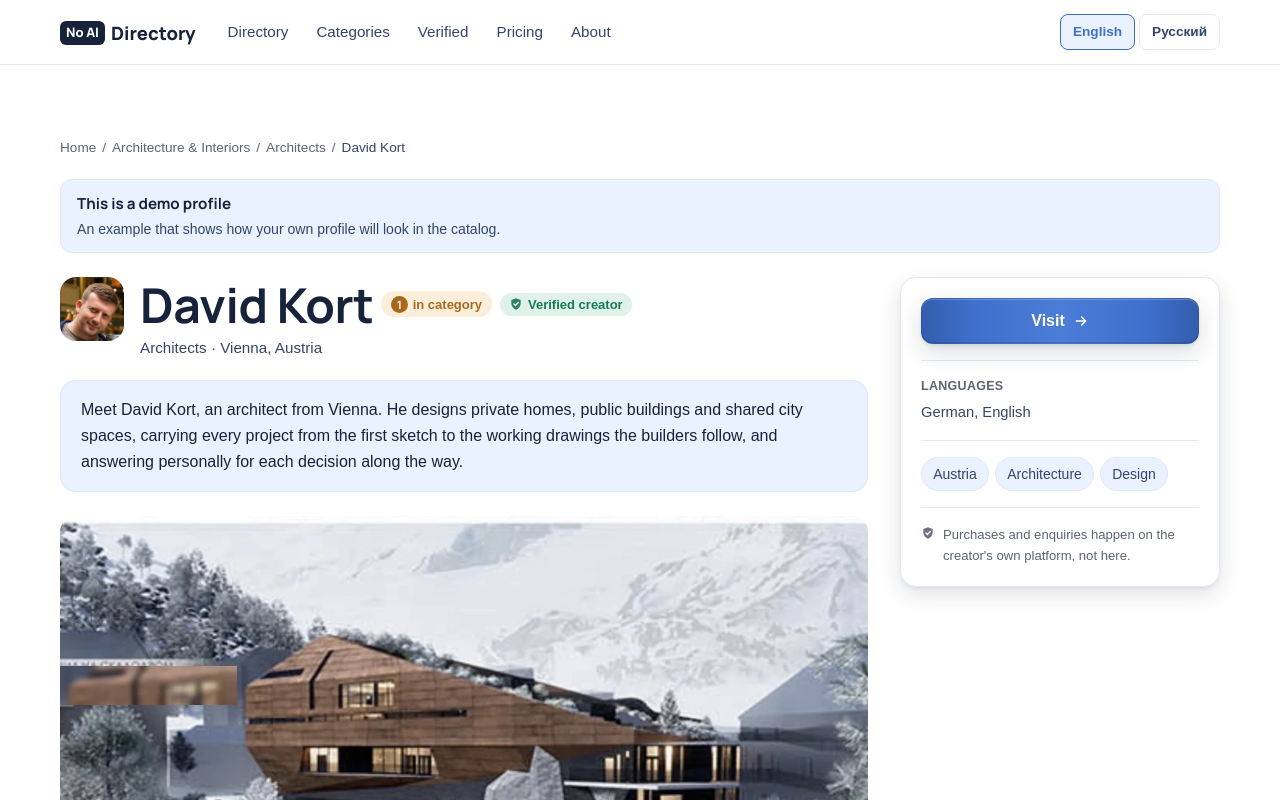
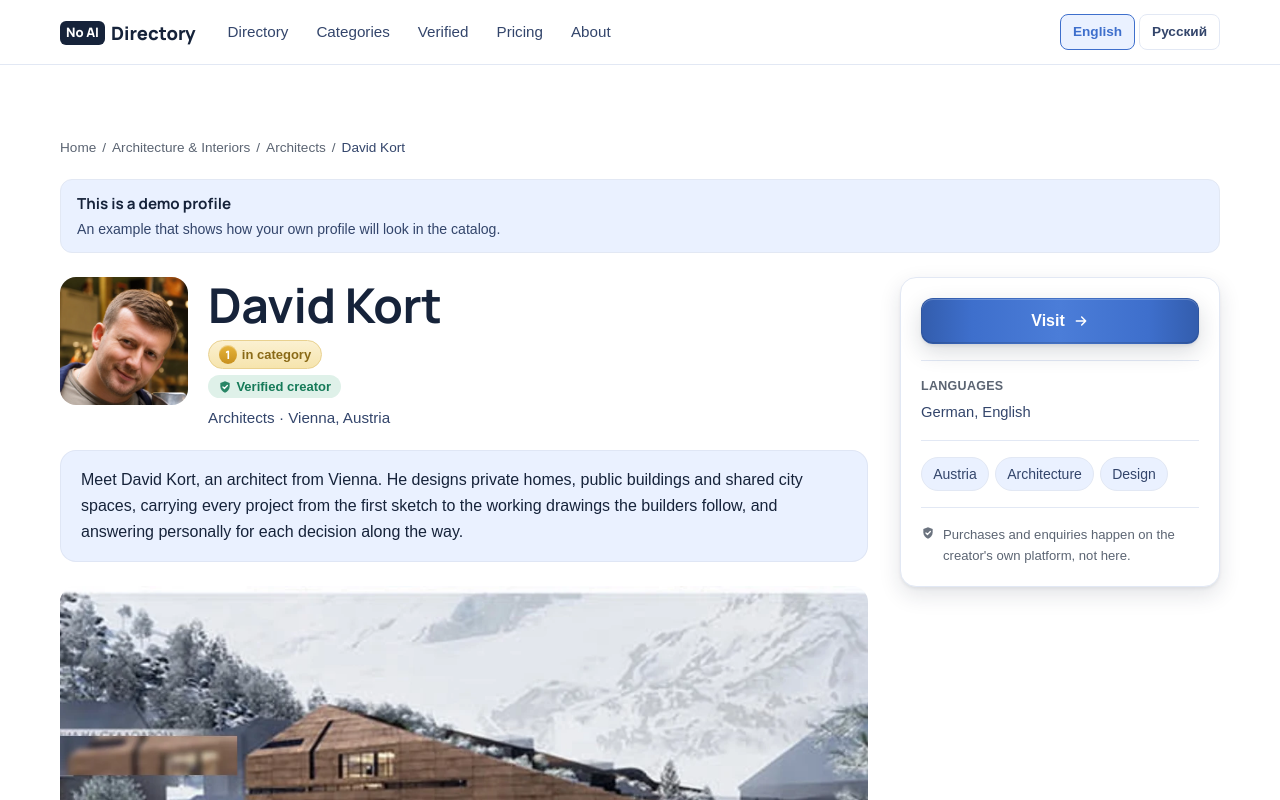
Before and after one commit to dm100usa-oss/no-ai-marketplace, a Next.js app: page /en/creators/david-kort in a window 1280 px wide. Shown: the top 800 px of the page. Built offline with nearby package versions, Linux system fonts and the light colour scheme; a web font is replaced by a local one.

Commit message:
Add files via upload

```diff
--- a/src/components/Badges.tsx
+++ b/src/components/Badges.tsx
@@ -24,8 +24,8 @@ export function VerifiedBadge({
 }
 
 /** Featured (leader) badge — "First in category", set manually. The "1"
- *  sits in a filled circle so the rank reads at a glance, with the words
- *  "in category" beside it: ① in category. */
+ *  sits in a filled gold circle like a medal, with "in category" beside it,
+ *  on a soft gold plate: ① in category. */
 export function FeaturedBadge({
   status,
   dict,
@@ -35,20 +35,28 @@ export function FeaturedBadge({
 }) {
   if (status !== "featured") return null;
   return (
-    <span className="badge badge-featured">
+    <span
+      className="badge"
+      style={{
+        background: "linear-gradient(180deg, #fbf1d2 0%, #f6e4ad 100%)",
+        color: "#8a6a17",
+        border: "1px solid #e9d18f",
+      }}
+    >
       <span
         aria-hidden
         style={{
           display: "inline-grid",
           placeItems: "center",
-          width: "1.05rem",
-          height: "1.05rem",
+          width: "1.15rem",
+          height: "1.15rem",
           borderRadius: "9999px",
-          background: "#a9691a",
+          background: "linear-gradient(180deg, #e7b53c 0%, #c8901d 100%)",
           color: "#fff",
-          fontSize: "0.7rem",
-          fontWeight: 700,
+          fontSize: "0.72rem",
+          fontWeight: 800,
           lineHeight: 1,
+          boxShadow: "inset 0 1px 1px rgba(255,255,255,0.5)",
         }}
       >
         1
--- a/src/components/ProfileView.tsx
+++ b/src/components/ProfileView.tsx
@@ -111,7 +111,7 @@ export function ProfileView({
         {/* ------------------------- Main column ------------------------- */}
         <div>
           {/* Header */}
-          <div className="flex items-start gap-4">
+          <div className="flex items-start gap-5">
             {p.avatar ? (
               // eslint-disable-next-line @next/next/no-img-element
               <img
@@ -120,24 +120,29 @@ export function ProfileView({
                 width={600}
                 height={600}
                 decoding="async"
-                className="h-16 w-16 shrink-0 rounded-2xl object-cover"
+                className="h-32 w-32 shrink-0 rounded-2xl object-cover"
               />
             ) : (
               <span
                 aria-hidden
-                className="grid h-16 w-16 shrink-0 place-items-center rounded-2xl text-[1.3rem] font-bold text-white"
+                className="grid h-32 w-32 shrink-0 place-items-center rounded-2xl text-[2.2rem] font-bold text-white"
                 style={{ background: "var(--color-ink)", fontFamily: "var(--font-display)" }}
               >
                 {initials}
               </span>
             )}
             <div className="min-w-0">
-              <div className="flex flex-wrap items-center gap-2">
               <h1 className="text-[1.75rem] leading-tight notranslate" translate="no">{p.name}</h1>
+              {/* Badges stacked, First-in-category above Verified, each on
+                  its own line so they never drift apart on a narrow phone. */}
+              {(p.status === "featured" ||
+                p.verificationStatus !== "none") && (
+                <div className="mt-2 flex flex-col items-start gap-1.5">
                   <FeaturedBadge status={p.status} dict={dict} />
                   <VerifiedBadge status={p.verificationStatus} dict={dict} />
                 </div>
-              <p className="mt-1 text-[0.95rem]" style={{ color: "var(--color-muted)" }}>
+              )}
+              <p className="mt-2 text-[0.95rem]" style={{ color: "var(--color-muted)" }}>
                 {cat ? cat.name : categoryNameL(p.mainCategory, lang)}
                 {" · "}
                 {p.city ? `${p.city}, ` : ""}
@@ -309,19 +314,25 @@ export function ProfileView({
             </div>
           ) : null}
 
-          {/* Portfolio / gallery */}
-          {p.gallery?.length ? (
+          {/* Portfolio / gallery. The main image already stands large just
+              under the introduction, so it is dropped from the grid here:
+              showing it twice, once big and once as the first tile, read as
+              a duplicate. */}
+          {(() => {
+            const rest = (p.gallery ?? []).filter((src) => src !== p.mainImage);
+            return rest.length ? (
               <div className="mt-10">
                 <h2 className="!text-[1.35rem]">{dict.profile.portfolio}</h2>
                 <p className="mt-1 text-[0.92rem]" style={{ color: "var(--color-muted-soft)" }}>
                   {dict.profile.portfolioHint}
                 </p>
-              <GalleryLightbox images={p.gallery} name={p.name} workLabel={dict.states.slotTagWork ?? "Work"} />
+                <GalleryLightbox images={rest} name={p.name} workLabel={dict.states.slotTagWork ?? "Work"} />
                 <p className="mt-3 text-[0.95rem] leading-relaxed" style={{ color: "var(--color-muted)" }}>
                   {dict.profile.portfolioMore}
                 </p>
               </div>
-          ) : null}
+            ) : null;
+          })()}
 
           {/* Video links */}
           {p.videoLinks?.length ? (
```
Lines whose indentation alone changed are shown as unchanged.
